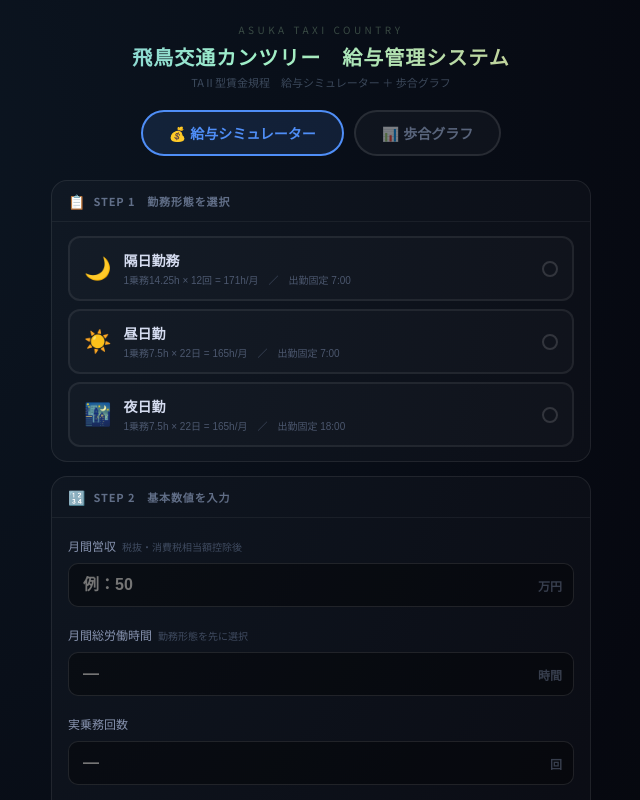
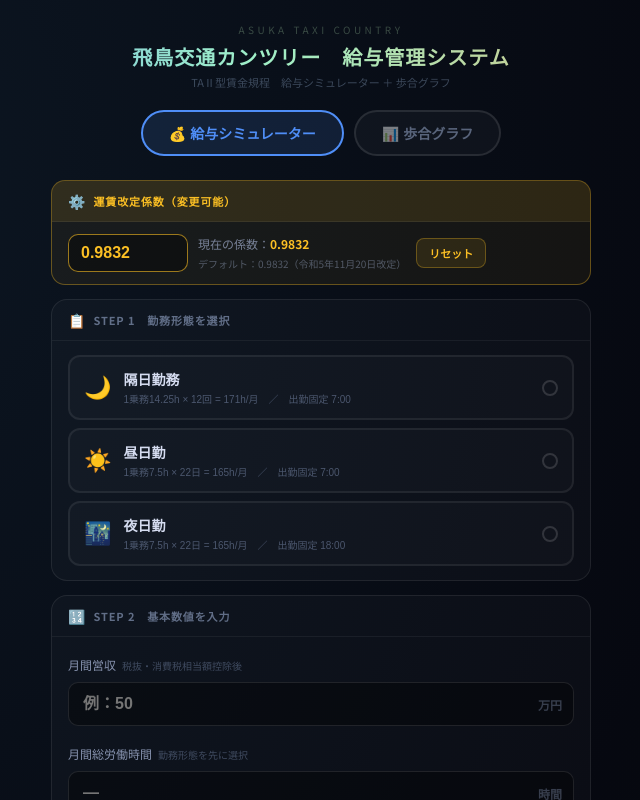
Before and after one commit to kintaxx/asuka-salary-simulator, a React (Vite) app: page / in a window 1280 px wide. Shown: the top 800 px of the page, without its empty margins (319-959 px from the left). Built offline with nearby package versions, Linux system fonts and the light colour scheme.

Commit message:
Add files via upload

```diff
--- a/src/App.jsx
+++ b/src/App.jsx
@@ -7,7 +7,7 @@ import {
 // ─────────────────────────────────────────────
 // 定数
 // ─────────────────────────────────────────────
-const ADJUSTMENT = 0.9832;
+const DEFAULT_ADJUSTMENT = 0.9832; // デフォルト運賃改定係数
 
 const WORK_TYPES = {
   kakujitsu: {
@@ -85,8 +85,8 @@ function endTimeLabel(workType, totalHours) {
 // ─────────────────────────────────────────────
 // 給与計算ロジック
 // ─────────────────────────────────────────────
-function calcHoai(type, eiSales) {
-  const s = eiSales * ADJUSTMENT;
+function calcHoai(type, eiSales, adjustment) {
+  const s = eiSales * adjustment;
   if (type === "kakujitsu") {
     const baseA = s * 0.4144;
     const baseB = s > 420000 ? (Math.min(s, 1000000) - 420000) * 0.1905 : 0;
@@ -539,7 +539,7 @@ function SalaryGraph() {
 
         {/* 注記 */}
         <div style={{ marginTop:16, fontSize:10, color:"rgba(110,130,170,0.3)", lineHeight:2, textAlign:"center" }}>
-          ※ 営収に運賃改定係数 0.9832 を乗じた後の金額で計算<br />
+          ※ 営収に運賃改定係数 0.9832（デフォルト）を乗じた後の金額で計算<br />
           ※ 残業・深夜割増・各種手当は含まない（歩合A・B・Cのみ）<br />
           ※ 最低賃金保障は残業・深夜なし想定（東京都 {TOKYO_MIN_WAGE}円/h）
         </div>
@@ -648,6 +648,7 @@ function RRow({ label, value, color = "#e8eaf0", bold, indent, sub, zero }) {
 // ─────────────────────────────────────────────
 export default function App() {
   const [mainTab,        setMainTab]        = useState("simulator"); // "simulator" | "graph"
+  const [adjustInput,    setAdjustInput]    = useState("0.9832"); // 運賃改定係数
   const [workType,       setWorkType]       = useState(null);
   const [eiSalesInput,   setEiSalesInput]   = useState("");
   const [totalHoursInput,setTotalHoursInput]= useState("");
@@ -659,6 +660,7 @@ export default function App() {
   const [isLeader,       setIsLeader]       = useState(null);
 
   const wt         = workType ? WORK_TYPES[workType] : null;
+  const adjustment = parseFloat(adjustInput) || DEFAULT_ADJUSTMENT;
   const eiSales    = parseFloat(eiSalesInput) * 10000 || 0;
   const totalHours = parseFloat(totalHoursInput) || 0;
   const shifts     = parseInt(actualShifts) || 0;
@@ -676,7 +678,7 @@ export default function App() {
 
   const result = useMemo(() => {
     if (!inputReady || !wt) return null;
-    const hoai  = calcHoai(workType, eiSales);
+    const hoai  = calcHoai(workType, eiSales, adjustment);
     const zangyo = calcZangyo(hoai.total, totalHours, wt.teisho);
     const shinya = shinyaHours;
     const zan    = zangyoNormal + zangyoOver60;
@@ -759,6 +761,55 @@ export default function App() {
 
       {/* シミュレータータブ */}
       {mainTab === "simulator" && <div style={{ maxWidth: 540, margin: "0 auto" }}>
+
+        {/* ── 運賃改定係数設定 ── */}
+        <div style={{
+          marginBottom: 14, borderRadius: 14, overflow: "hidden",
+          border: `1px solid rgba(251,191,36,0.35)`,
+          background: "rgba(251,191,36,0.06)",
+        }}>
+          <div style={{
+            padding: "10px 16px", display: "flex", alignItems: "center", gap: 8,
+            borderBottom: "1px solid rgba(255,255,255,0.06)",
+            background: "rgba(251,191,36,0.10)",
+          }}>
+            <span style={{ fontSize: 14 }}>⚙️</span>
+            <span style={{ fontSize: 11, fontWeight: 700, letterSpacing: "0.08em", color: "#fbbf24" }}>
+              運賃改定係数（変更可能）
+            </span>
+          </div>
+          <div style={{ padding: "12px 16px" }}>
+            <div style={{ display: "flex", alignItems: "center", gap: 10 }}>
+              <input
+                type="number"
+                value={adjustInput}
+                onChange={e => setAdjustInput(e.target.value)}
+                step="0.0001"
+                style={{
+                  width: 120, padding: "9px 12px", borderRadius: 10,
+                  border: `1.5px solid rgba(251,191,36,0.6)`,
+                  background: "rgba(0,0,0,0.35)", color: "#fbbf24",
+                  fontSize: 16, fontWeight: 700, outline: "none", appearance: "none",
+                }}
+              />
+              <div style={{ fontSize: 12, color: "rgba(200,215,255,0.55)", lineHeight: 1.7 }}>
+                <div>現在の係数：<span style={{ color: "#fbbf24", fontWeight: 700 }}>{adjustment}</span></div>
+                <div style={{ fontSize: 10, color: "rgba(180,195,230,0.38)" }}>
+                  デフォルト：0.9832（令和5年11月20日改定）
+                </div>
+              </div>
+              <button
+                onClick={() => setAdjustInput("0.9832")}
+                style={{
+                  padding: "6px 12px", borderRadius: 8, cursor: "pointer",
+                  border: "1px solid rgba(251,191,36,0.3)",
+                  background: "rgba(251,191,36,0.1)", color: "#fbbf24",
+                  fontSize: 11, fontWeight: 600,
+                }}
+              >リセット</button>
+            </div>
+          </div>
+        </div>
 
         {/* ── STEP 1: 勤務形態 ── */}
         <Card title="STEP 1　勤務形態を選択" icon="📋" color={ac} done={!!workType}>
@@ -1142,7 +1193,7 @@ export default function App() {
                 }}>
                   <div>【出勤固定】{wt.startHour}:00 → 退勤 {endTimeStr}（総労働 {totalHours}h）</div>
                   <div>【深夜自動計算】22:00〜翌5:00 と重複 = {fmtH(shinyaHours)}h</div>
-                  <div>【営収調整】{(eiSales/10000).toFixed(1)}万 × 0.9832 = {(eiSales*ADJUSTMENT/10000).toFixed(2)}万</div>
+                  <div>【営収調整】{(eiSales/10000).toFixed(1)}万 × {adjustment} = {(eiSales*adjustment/10000).toFixed(2)}万</div>
                   <div>【歩合A】× {workType==="hirubi"?"45.80%":workType==="kakujitsu"?"41.44%":"37.98%"}
                     = {fmt(result.hoai.baseA)}</div>
                   {(result.hoai.baseB||0) > 0 && <div>【歩合B】閾値超過分 = {fmt(result.hoai.baseB)}</div>}
```
